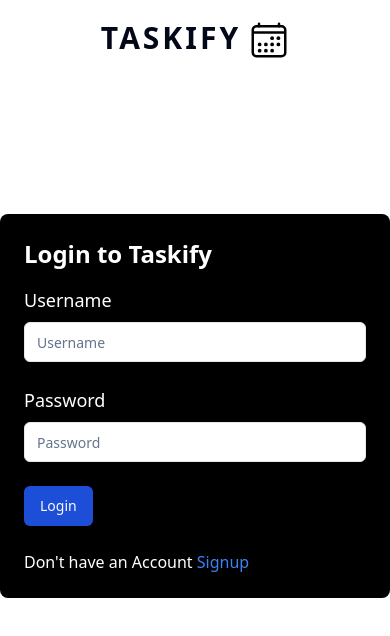
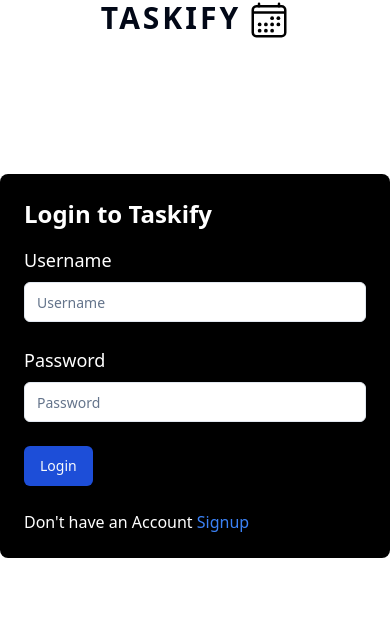
Before and after one commit to chaitanyaBytes/Taskify, a React (Vite) app in the folder client/: page /auth in a window 390 px wide. Shown: the top 636 px of the page. Built offline with nearby package versions, Linux system fonts and the light colour scheme; no server answers.

Commit message:
fix routes

```diff
--- a/client/src/components/AddTodoButton.tsx
+++ b/client/src/components/AddTodoButton.tsx
@@ -51,13 +51,13 @@ export function DialogDemo() {
 
   return (
     <Dialog>
-      <div className="flex items-center bg-black rounded-lg mx-40">
+      <div className="flex items-center mx-10 bg-black rounded-lg sm:mx-40">
         <DialogTrigger asChild>
           <Button className="bg-black hover:bg-black rounded-xl">
             <Plus className="w-6 h-6 text-white cursor-pointer " />
           </Button>
         </DialogTrigger>
-        <div className="text-white text-lg">Add a task</div>
+        <div className="text-white text-lg sm:text-lg">Add a task</div>
       </div>
       <DialogContent className="sm:max-w-[425px]">
         <DialogHeader>
--- a/client/src/components/Appbar.tsx
+++ b/client/src/components/Appbar.tsx
@@ -21,7 +21,7 @@ export default function Appbar() {
   };
 
   return (
-    <div className="flex flex-row items-center content-center justify-around h-20">
+    <div className="flex flex-col justify-start items-center sm:flex sm:flex-row sm:items-center sm:content-center sm:justify-around sm:h-20">
       <div className="flex gap-2 md:gap-5">
         <div className="text-3xl font-semibold tracking-widest cursor-pointer">
           TASKIFY
@@ -54,7 +54,7 @@ export default function Appbar() {
       )}
 
       {user.username && (
-        <div className="hidden sm:flex gap-9 items-center content-center">
+        <div className="flex items-center gap-16 content-center justify-between my-4 sm:my-0 sm:gap-9">
           <div className="flex gap-1">
             <img src="/person.svg" alt="profile-icon" className="w-7 h-7" />
             <div className="text-2xl font-semibold">{user.username}</div>
```
